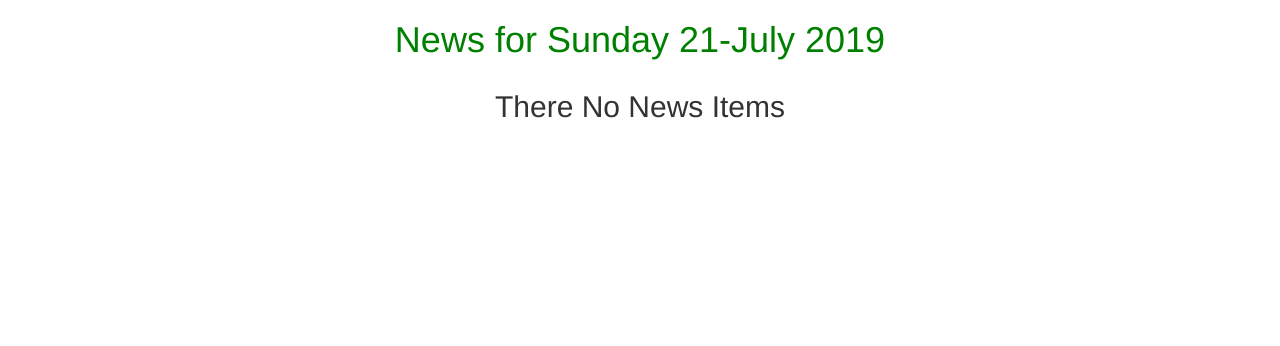
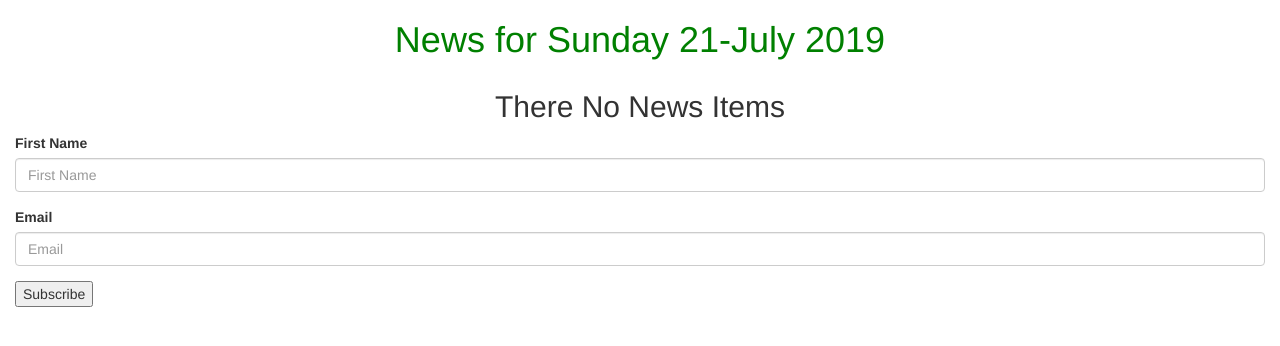
Before and after one commit to gkarumba/Moringa-Tribune, a Django app: page /news/ in a window 1280 px wide. Shown: the part 52-398 px from the top of the page. Run offline with Django 3.2, Linux system fonts and the light colour scheme; data that the repository does not hold is empty; some libraries are stand-ins or nearby versions.

Commit message:
Add the news/email functionality

```diff
--- /dev/null
+++ b/news/forms.py
@@ -0,0 +1,5 @@
+from django import forms
+
+class NewsLetterForm(forms.Form):
+    your_name = forms.CharField(label='First Name',max_length=30)
+    email = forms.EmailField(label='Email')
--- a/news/models.py
+++ b/news/models.py
@@ -46,3 +46,7 @@ class Article(models.Model):
     def search_by_title(cls,search_term):
         news = cls.objects.filter(title__icontains=search_term)
         return news
+
+class NewsLetterRecipients(models.Model):
+    name = models.CharField(max_length = 30)
+    email = models.EmailField()
--- a/news/templates/all-news/today-news.html
+++ b/news/templates/all-news/today-news.html
@@ -1,5 +1,5 @@
 {%extends 'all-news/base.html'%}
-
+{% load bootstrap3 %}
 {% block content %}
 {{block.super}}
 
@@ -27,6 +27,15 @@
     </div>
     {% endfor %}
 
-  </div>
+</div>
+<div class="container-fluid">
 
+  <form  action="{%url 'newsToday'%}" method="post">
+    {%csrf_token%}
+
+    {% bootstrap_form letterForm layout='inline' %}
+    <input type="submit" value="Subscribe">
+  </form>
+
+</div>
 {% endblock %}
--- /dev/null
+++ b/news/templates/email/newsemail.html
@@ -0,0 +1,4 @@
+<h1>Hello {{name}}</h1>
+
+<h5>Welcome to the Moringa tribune newsletter. You will find the most exciting news about Moringa School
+</h5>
--- /dev/null
+++ b/news/templates/email/newsemail.txt
@@ -0,0 +1,3 @@
+Hello {{name}}
+
+Welcome to the Moringa tribune newsletter You will find the most exciting news about Moringa School
--- a/news/views.py
+++ b/news/views.py
@@ -1,9 +1,10 @@
 from django.shortcuts import render
-from django.http  import HttpResponse,Http404
+from django.http import HttpResponse, Http404,HttpResponseRedirect
 import datetime as dt
 from django.shortcuts import render,redirect
 from .models import Article
-
+from .forms import NewsLetterForm
+from .email import send_welcome_email
 
 # Create your views here.
 def welcome(request):
@@ -12,7 +13,18 @@ def welcome(request):
 def news_today(request):
     date = dt.date.today()
     news = Article.todays_news()
-    return render(request, 'all-news/today-news.html', {"date": date,"news":news})
+    if request.method == 'POST':
+        form = NewsLetterForm(request.POST)
+        if form.is_valid():
+            name = form.cleaned_data['your_name']
+            email = form.cleaned_data['email']
+            recipient = NewsLetterRecipients(name = name,email =email)
+            recipient.save()
+            send_welcome_email(name,email)
+            HttpResponseRedirect('news_today')
+    else:
+        form = NewsLetterForm()
+    return render(request, 'all-news/today-news.html', {"date": date,"news":news,"letterForm":form})
 
 # def convert_dates(dates):
 
```
Also changed, not shown: news/email.py (added, +15 -0 lines), tribune/settings.py (+25 -19 lines), news/migrations/0005_newsletterrecipients.py (added).
